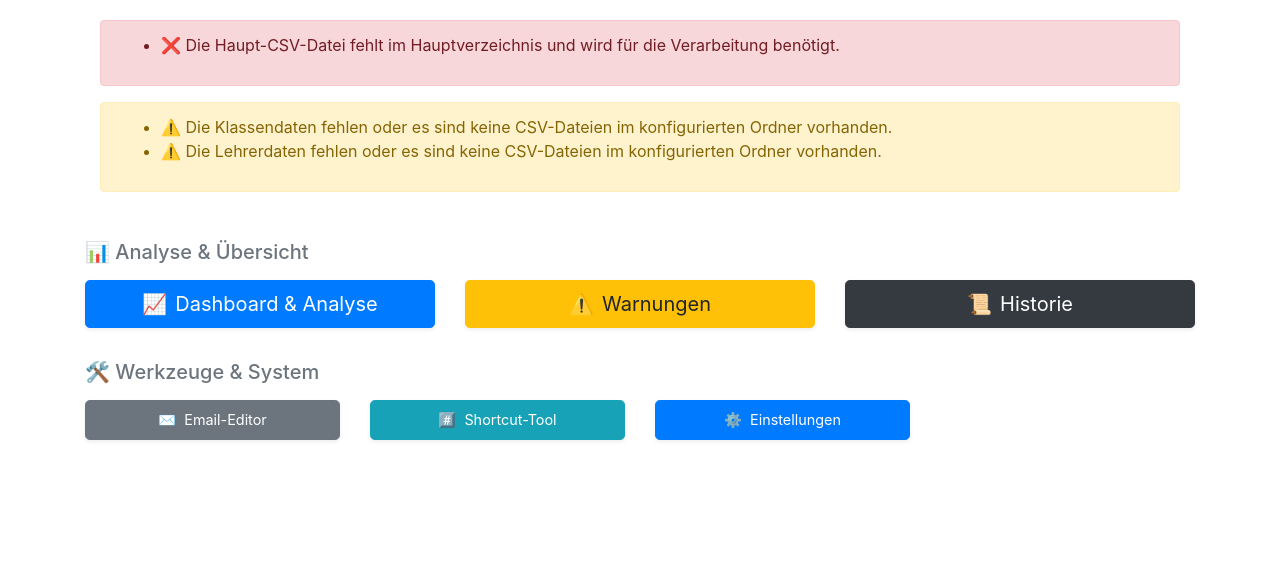
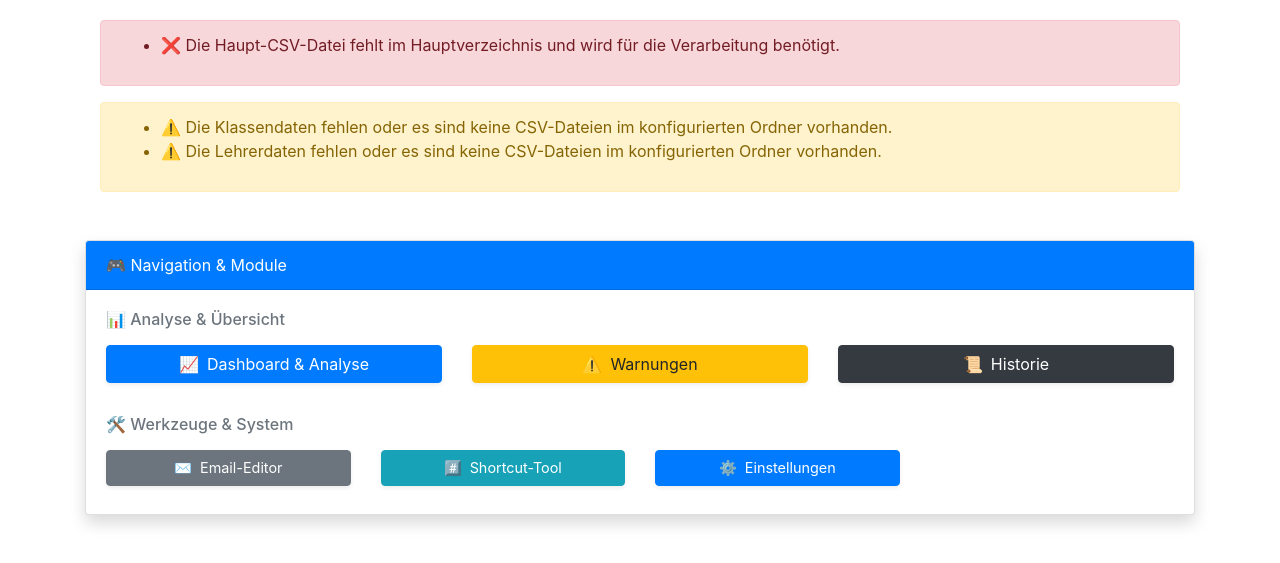
Before and after one commit to CmoneBK/Schild-WebUntis-Tool, a Flask app: page / in a window 1280 px wide. Shown: the part 837-1400 px from the top of the page. Before the commit the page ends 1278 px from the top, so only its background shows below. Run offline with Flask 2, Linux system fonts and the light colour scheme; some libraries are stand-ins or nearby versions.

Commit message:
3.0 Vorbereitungen

```diff
--- a/Schild_WebUntis_Tool/templates/index.html
+++ b/Schild_WebUntis_Tool/templates/index.html
@@ -425,27 +393,33 @@
     </div>
 
     <div class="container mt-5">
+        <!-- Navigation Card -->
+        <div class="card shadow mt-4 mb-5">
+            <div class="card-header bg-primary text-white">
+                🎮 Navigation & Module
+            </div>
+            <div class="card-body">
                 <!-- Navigation Grid -->
-        <div class="row mb-4">
+                <div class="row">
                     <div class="col-12">
-                <h5 class="text-muted mb-3">📊 Analyse & Übersicht</h5>
+                        <h6 class="text-muted mb-3">📊 Analyse & Übersicht</h6>
                     </div>
                     <div class="col-md-4 mb-2">
-                <button id="toggleDashboard" class="btn btn-primary btn-lg w-100 shadow-sm">
+                        <button id="toggleDashboard" class="btn btn-primary w-100 shadow-sm">
                             <div class="d-flex align-items-center justify-content-center">
                                 <span class="mr-2">📈</span> Dashboard & Analyse
                             </div>
                         </button>
                     </div>
                     <div class="col-md-4 mb-2">
-                <button id="toggleWarnings" class="btn btn-warning btn-lg w-100 shadow-sm">
+                        <button id="toggleWarnings" class="btn btn-warning w-100 shadow-sm">
                             <div class="d-flex align-items-center justify-content-center">
                                 <span class="mr-2">⚠️</span> Warnungen
                             </div>
                         </button>
                     </div>
                     <div class="col-md-4 mb-2">
-                <button id="toggleHistory" class="btn btn-dark btn-lg w-100 shadow-sm">
+                        <button id="toggleHistory" class="btn btn-dark w-100 shadow-sm">
                             <div class="d-flex align-items-center justify-content-center">
                                 <span class="mr-2">📜</span> Historie
                             </div>
@@ -453,12 +427,12 @@
                     </div>
                 </div>
 
-        <div class="row mb-5">
+                <div class="row mt-4">
                     <div class="col-12">
-                <h5 class="text-muted mb-3">🛠️ Werkzeuge & System</h5>
+                        <h6 class="text-muted mb-3">🛠️ Werkzeuge & System</h6>
                     </div>
                     <div class="col-md-3 mb-2">
-                <button id="toggleEditor" class="btn btn-secondary btn-lg w-100 shadow-sm">
+                        <button id="toggleEditor" class="btn btn-secondary w-100 shadow-sm">
                             <div class="d-flex align-items-center justify-content-center" style="font-size: 0.9rem;">
                                 <span class="mr-2">✉️</span> Email-Editor
                             </div>
@@ -466,7 +440,7 @@
                     </div>
                     {% if enable_upload %}
                     <div class="col-md-3 mb-2">
-                <button id="toggleUploadArea" class="btn btn-warning btn-lg w-100 shadow-sm">
+                        <button id="toggleUploadArea" class="btn btn-warning w-100 shadow-sm">
                             <div class="d-flex align-items-center justify-content-center" style="font-size: 0.9rem;">
                                 <span class="mr-2">⬆️</span> Upload
                             </div>
@@ -474,24 +448,30 @@
                     </div>
                     {% endif %}
                     <div class="col-md-3 mb-2">
-                <button id="toggleShortcutCreator" class="btn btn-info btn-lg w-100 shadow-sm">
+                        <button id="toggleShortcutCreator" class="btn btn-info w-100 shadow-sm">
                             <div class="d-flex align-items-center justify-content-center" style="font-size: 0.9rem;">
                                 <span class="mr-2">#️⃣</span> Shortcut-Tool
                             </div>
                         </button>
                     </div>
                     <div class="col-md-3 mb-2">
-                <button id="toggle-settings" class="btn btn-primary btn-lg w-100 shadow-sm">
+                        <button id="toggle-settings" class="btn btn-primary w-100 shadow-sm">
                             <div class="d-flex align-items-center justify-content-center" style="font-size: 0.9rem;">
                                 <span class="mr-2">⚙️</span> Einstellungen
                             </div>
                         </button>
                     </div>
                 </div>
+            </div>
+        </div>
 
         <!-- Dashboard Panel -->
         <div id="dashboardPanel" class="mt-4" style="display: none;">
-            <h4 class="mb-4">📊 Dashboard & Analyse</h4>
+            <div class="card shadow">
+                <div class="card-header bg-primary text-white">
+                    📊 Dashboard & Analyse
+                </div>
+                <div class="card-body">
                     <div class="row">
                         <!-- Statistik-Karten -->
                         <div class="col-md-4">
@@ -566,14 +546,24 @@
                         </div>
                     </div>
 
-            <div class="mt-4 mb-5">
+                    <div class="mt-4">
                         <button id="btn-reindex-history" class="btn btn-outline-secondary btn-sm">🔄 Bestehende Logs neu indizieren</button>
                         <button id="btn-reset-history" class="btn btn-outline-danger btn-sm ml-2">🗑️ Historie zurücksetzen</button>
                     </div>
                 </div>
+            </div>
+        </div>
 
         <div id="warningsPanel" class="mt-4" style="display: none;" data-has-warnings="{{ 'true' if warnings else 'false' }}">
-            <h4 class="mb-4">⚠️ Warnungen</h4>
+            <div class="card shadow">
+                <div class="card-header bg-primary text-white d-flex justify-content-between align-items-center">
+                    ⚠️ Warnungen
+                    <div class="btn-group">
+                        <button id="headerGenerateEmails" type="button" class="btn btn-info">✍ Emails Generieren</button>
+                        <button id="headerSendEmails" type="button" class="btn btn-success">📨 Emails Senden</button>
+                    </div>
+                </div>
+                <div class="card-body">
                     {% if warnings %}
                     <table class="table table-striped">
                         <thead class="thead-dark">
@@ -649,13 +639,16 @@
                     <p>Keine detaillierten Warnungen vorhanden.</p>
                     {% endif %}
                 </div>
+            </div>
+        </div>
 
         <div id="historyPanel" class="mt-4" style="display: none;">
-            <div class="d-flex justify-content-between align-items-center mb-3">
-                <h4>📜 Historie</h4>
-                <button id="loadAllHistory" class="btn btn-sm btn-outline-info">Alle anzeigen</button>
-            </div>
-
+            <div class="card shadow">
+                <div class="card-header bg-primary text-white d-flex justify-content-between align-items-center">
+                    📜 Historie
+                    <button id="loadAllHistory" class="btn btn-light">Alle anzeigen</button>
+                </div>
+                <div class="card-body">
                     <table class="table table-striped" id="historyTable">
                         <thead class="thead-dark">
                             <tr>
@@ -669,9 +662,15 @@
                         </tbody>
                     </table>
                 </div>
+            </div>
+        </div>
 
         <div id="settingsPanel" class="mt-4" style="display: none;">
-            <h4 class="mb-4">⚙️ Einstellungen</h4>
+            <div class="card shadow">
+                <div class="card-header bg-primary text-white">
+                    ⚙️ Einstellungen
+                </div>
+                <div class="card-body">
                     <ul class="nav nav-tabs" id="settingsTabs" role="tablist">
                 {% if not no_directory_change %}
                 <li class="nav-item">
@@ -1063,9 +1062,15 @@
             </div>
                     <button id="saveSettings" class="btn btn-primary mt-4">Einstellungen speichern</button>
                 </div>
+            </div>
+        </div>
 
         <div id="emailEditor" class="mt-4" style="display: none;">
-            <h4 class="mb-4">✉️ Email-Vorlagen Editor</h4>
+            <div class="card shadow">
+                <div class="card-header bg-primary text-white">
+                    ✉️ Email-Vorlagen Editor
+                </div>
+                <div class="card-body">
                     <ul class="nav nav-tabs" id="emailTabs" role="tablist">
                 <li class="nav-item">
                     <a class="nav-link active" id="entlass-tab" data-toggle="tab" href="#entlass" role="tab"
@@ -1266,8 +1271,13 @@
             </div>
                     <button id="saveEmailTemplates" class="btn btn-primary mt-4">Speichern</button>
                 </div>
+            </div>
+        </div>
         <div id="shortcutCreator" class="mt-4" style="display: none;">
-            <h4 class="mb-4">#️⃣🔗 Befehl- und Verknüpfungs-Erstelltool </h4>
+            <div class="card shadow">
+                <div class="card-header bg-primary text-white">
+                    #️⃣🔗 Befehl- und Verknüpfungs-Erstelltool
+                </div>
                 <div class="card-body">
                     <p class="text-muted">
                     Mit diesem Tool können Sie Befehle erstellen, um das Programm direkt mit bestimmten
@@ -1316,8 +1326,13 @@
                 </form>
                 </div>
             </div>
+        </div>
         <div id="uploadArea" class="mt-4" style="display: none;">
-            <h4 class="mb-4">⬆️ Dateien Hochladen</h4>
+            <div class="card shadow">
+                <div class="card-header bg-primary text-white">
+                    ⬆️ Dateien Hochladen
+                </div>
+                <div class="card-body">
                     <p>Wählen Sie die Dateien aus, die Sie hochladen möchten:</p>
             <form id="uploadForm">
                 <div class="form-group">
@@ -2147,60 +2164,73 @@
 
 
     <script>
-        const generateEmailsBtn = document.getElementById("generateEmails");
-
-        // Beim Laden der Seite prüfen, ob bereits Emails generiert wurden
-        if (generateEmailsBtn) {
+        // --- Unified Email Logic ---
+        function updateGenerateEmailButtons(hasEmails) {
+            const btns = [document.getElementById("generateEmails"), document.getElementById("headerGenerateEmails")];
+            btns.forEach(btn => {
+                if (!btn) return;
+                if (hasEmails) {
+                    btn.innerHTML = "🔍 Generierte Mails anzeigen";
+                    btn.classList.remove("btn-info");
+                    btn.classList.add("btn-warning");
+                } else {
+                    btn.innerHTML = "✍ Emails Generieren";
+                    btn.classList.remove("btn-warning");
+                    btn.classList.add("btn-info");
+                }
+            });
+        }
+
+        // On page load, check status
         fetch("/api/check_emails_status")
             .then(response => response.json())
             .then(data => {
-                    if (data.has_emails) {
-                        generateEmailsBtn.innerHTML = "🔍 Generierte Mails anzeigen";
-                        generateEmailsBtn.classList.remove("btn-info");
-                        generateEmailsBtn.classList.add("btn-warning");
-                    }
-                });
-
-            generateEmailsBtn.addEventListener("click", function () {
-                // Falls die Emails bereits generiert wurden (Button-Text wurde geändert), leiten wir weiter
-                if (this.textContent.includes("anzeigen")) {
+                updateGenerateEmailButtons(data.has_emails);
+            });
+
+        async function handleEmailGeneration(button) {
+             // Falls die Emails bereits generiert wurden, leiten wir weiter
+             if (button.textContent.includes("anzeigen")) {
                 window.location.href = "/view_generated_emails";
                 return;
             }
 
-                // Ansonsten: Emails generieren
-                const originalText = this.innerHTML;
-                this.disabled = true;
-                this.innerHTML = "⌛ Generiere...";
-
-                fetch("/generate_emails", {
-                    method: "POST"
-                }).then(response => response.json()).then(data => {
-                    this.disabled = false;
+            const originalHTML = button.innerHTML;
+            const allGenerateBtns = [document.getElementById("generateEmails"), document.getElementById("headerGenerateEmails")];
+
+            allGenerateBtns.forEach(b => { if(b) { b.disabled = true; b.innerHTML = "⌛ Generiere..."; } });
+
+            try {
+                const response = await fetch("/generate_emails", { method: "POST" });
+                const data = await response.json();
+
+                allGenerateBtns.forEach(b => { if(b) b.disabled = false; });
                 alert(data.message);
+
                 if (data.emails) {
-                        // Button umwandeln für den zweiten Klick
-                        this.innerHTML = "🔍 Generierte Mails anzeigen";
-                        this.classList.remove("btn-info");
-                        this.classList.add("btn-warning"); // Farbe ändern zur Hervorhebung
+                    updateGenerateEmailButtons(true);
                 } else {
-                        this.innerHTML = originalText;
-                    }
-                }).catch(err => {
-                    this.disabled = false;
-                    this.innerHTML = originalText;
+                    updateGenerateEmailButtons(false);
+                }
+            } catch (err) {
+                allGenerateBtns.forEach(b => { if(b) { b.disabled = false; b.innerHTML = "✍ Emails Generieren"; } });
                 alert("Fehler bei der Generierung: " + err);
-                });
-            });
-        }
-
-        document.getElementById("sendEmails")?.addEventListener("click", function () {
+            }
+        }
+
+        document.getElementById("generateEmails")?.addEventListener("click", function() { handleEmailGeneration(this); });
+        document.getElementById("headerGenerateEmails")?.addEventListener("click", function() { handleEmailGeneration(this); });
+
+        function handleSendEmails() {
             fetch("/send_emails", {
                 method: "POST"
             }).then(response => response.json()).then(data => {
                 alert(data.message);
             });
-        });
+        }
+
+        document.getElementById("sendEmails")?.addEventListener("click", handleSendEmails);
+        document.getElementById("headerSendEmails")?.addEventListener("click", handleSendEmails);
 
         document.getElementById("testApiConnection")?.addEventListener("click", function() {
             const data = {
```
Also changed, not shown: other parts of Schild_WebUntis_Tool/templates/index.html (+2 -32 lines). Lines whose indentation alone changed are shown as unchanged.
